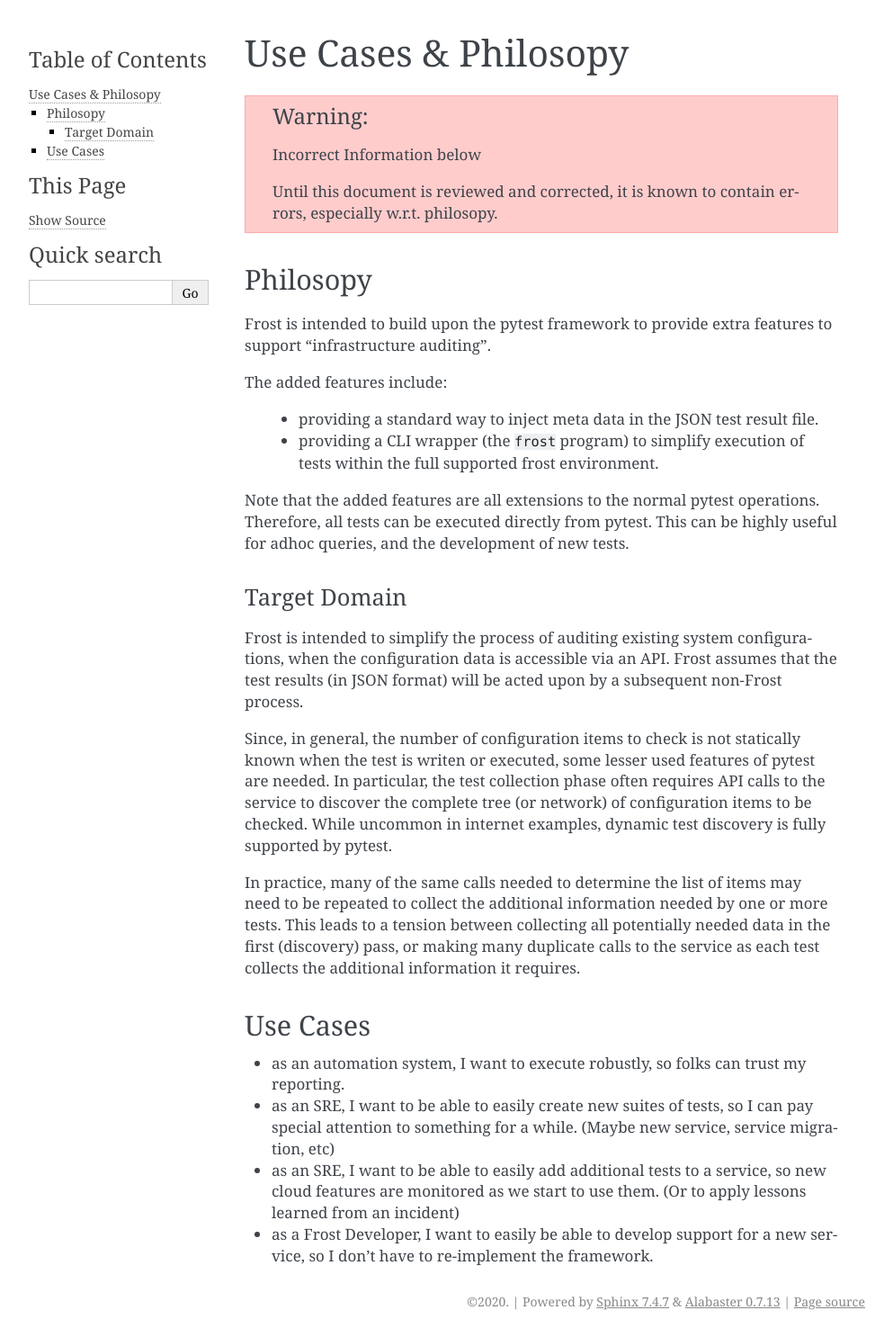
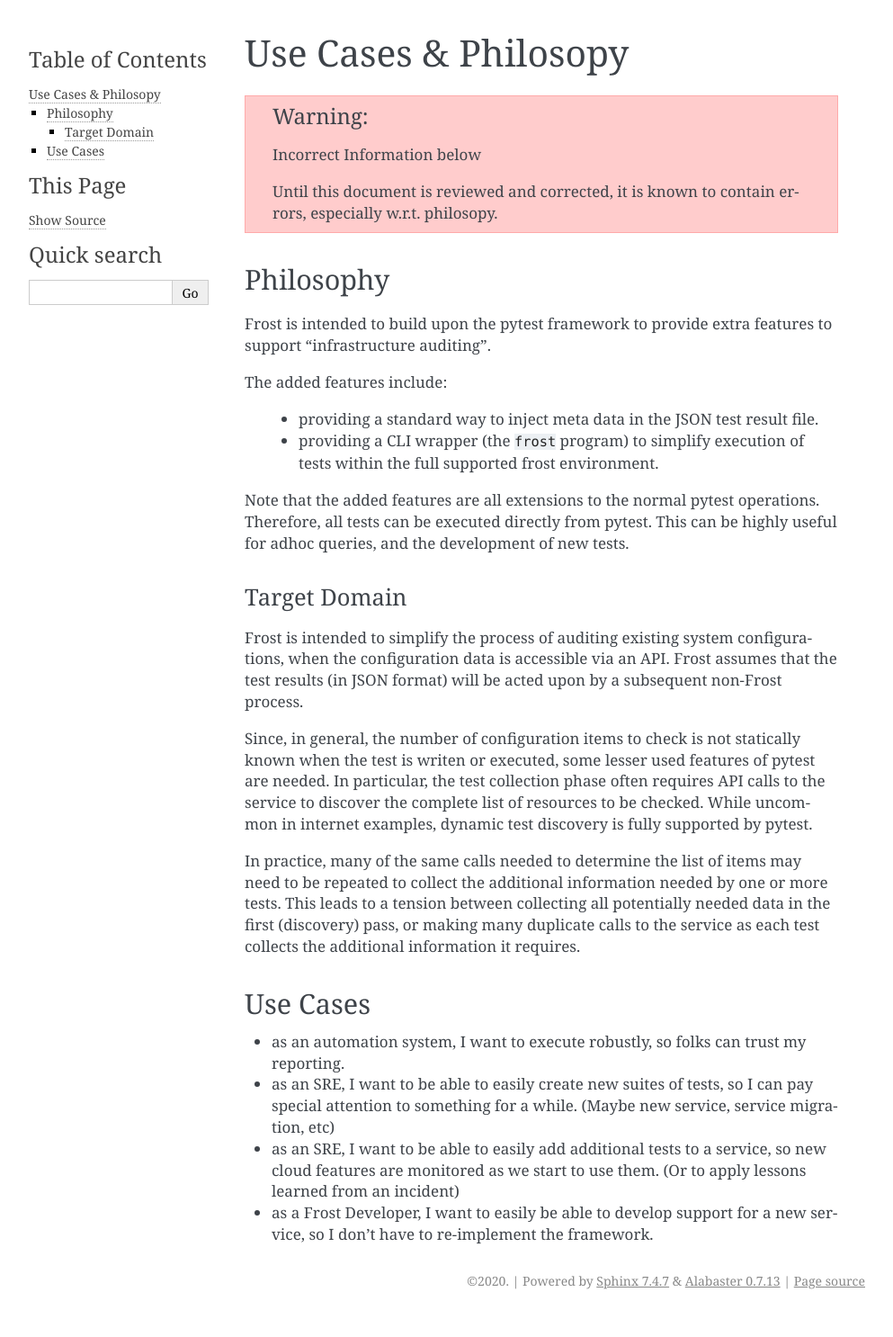
Before and after one commit to mozilla/frost, a Sphinx documentation site: the page built from docs/UseCases.rst, in a window 1280 px wide. Shown: the whole page at 90% size, without its empty margins (148-1141 px from the left). Built offline with Sphinx 7.4.7, drawn with Linux system fonts in a browser that asks for light colours; after the commit the page ends 1463 px from its top, so only the background shows below that.

Commit message:
Apply suggestions from code review
AJ++

Co-authored-by: AJ Bahnken <1144310+ajvb@users.noreply.github.com>

```diff
--- a/docs/UseCases.rst
+++ b/docs/UseCases.rst
@@ -6,7 +6,7 @@ Use Cases & Philosopy
 
     Until this document is reviewed and corrected, it is known to contain errors, especially w.r.t. philosopy.
 
-Philosopy
+Philosophy
 =========
 
 Frost is intended to build upon the pytest framework to provide extra features to support "infrastructure auditing".
@@ -23,7 +23,7 @@ Target Domain
 
 Frost is intended to simplify the process of auditing existing system configurations, when the configuration data is accessible via an API. Frost assumes that the test results (in JSON format) will be acted upon by a subsequent non-Frost process.
 
-Since, in general, the number of configuration items to check is not statically known when the test is writen or executed, some lesser used features of pytest are needed. In particular, the test collection phase often requires API calls to the service to discover the complete tree (or network) of configuration items to be checked. While uncommon in internet examples, dynamic test discovery is fully supported by pytest.
+Since, in general, the number of configuration items to check is not statically known when the test is writen or executed, some lesser used features of pytest are needed. In particular, the test collection phase often requires API calls to the service to discover the complete list of resources to be checked. While uncommon in internet examples, dynamic test discovery is fully supported by pytest.
 
 In practice, many of the same calls needed to determine the list of items may need to be repeated to collect the additional information needed by one or more tests. This leads to a tension between collecting all potentially needed data in the first (discovery) pass, or making many duplicate calls to the service as each test collects the additional information it requires.
 
```
